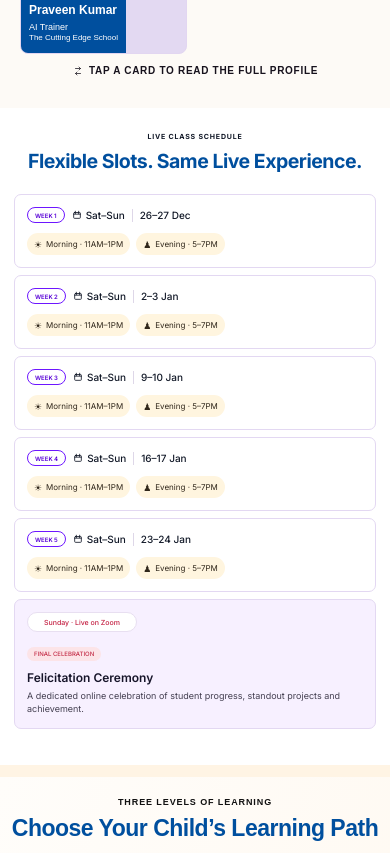
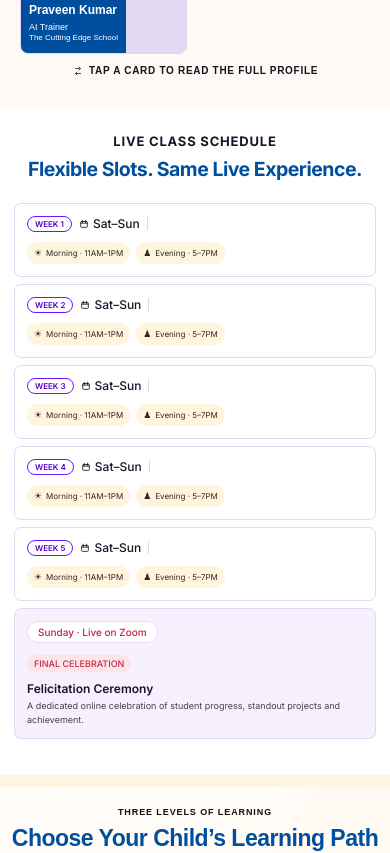
Before and after one commit to developerteam-lang/alkemy-landing-page, a React (Create React App) app: page / in a window 390 px wide. Shown: the part 6720-7573 px from the top of the page. Built offline with nearby package versions, Linux system fonts and the light colour scheme.

Commit message:
Increased font in live class Schedule, Gap in ai tools,enroll page redirection v10

```diff
--- a/src/Hero.jsx
+++ b/src/Hero.jsx
@@ -719,7 +719,7 @@ const Hero = () => {
               </li>
             </ul>
 
-            <a className="winter-hero-cta" href="#enroll">
+            <a className="winter-hero-cta" href="https://www.alkemyedtech.com/enroll">
               Enroll Your Child <span aria-hidden="true">→</span>
             </a>
           </div>
--- a/src/LiveClassSchedule.css
+++ b/src/LiveClassSchedule.css
@@ -22,7 +22,7 @@
   margin: 0 0 7px;
   text-align: center;
   color: #111827;
-  font-size: 7px;
+  font-size: 13px;
   font-weight: 700;
   letter-spacing: 0.8px;
   line-height: 1.4;
@@ -73,7 +73,7 @@
   border: 1px solid #6d16ff;
   border-radius: 20px;
   color: #5700d6;
-  font-size: 6px;
+  font-size: 8px;
   font-weight: 600;
   white-space: nowrap;
 }
@@ -82,7 +82,7 @@
   display: inline-flex;
   align-items: center;
   gap: 4px;
-  font-size: 10px;
+  font-size: 12px;
   font-weight: 500;
   white-space: nowrap;
 }
@@ -127,7 +127,7 @@
   border-radius: 20px;
   background: #fff5df;
   color: #30271b;
-  font-size: 7px;
+  font-size: 10px;
   font-weight: 400;
   white-space: nowrap;
 }
@@ -162,7 +162,7 @@
   border-radius: 20px;
   background: #fce4e8;
   color: #c42d48;
-  font-size: 6px;
+  font-size: 9px;
   font-weight: 500;
   line-height: 1;
 }
@@ -170,7 +170,7 @@
 .celebration-content h2 {
   margin: 10px 0 3px;
   color: #17152a;
-  font-size: 10px;
+  font-size: 12px;
   font-weight: 600;
   line-height: 1.2;
 }
@@ -178,7 +178,7 @@
 .celebration-content p {
   margin: 0;
   color: #454052;
-  font-size: 7px;
+  font-size: 12px;
   font-weight: 400;
   line-height: 1.5;
 }
@@ -196,7 +196,7 @@
   border-radius: 20px;
   background: #ffffff;
   color: #c42143;
-  font-size: 7px;
+  font-size: 10px;
   font-weight: 500;
   white-space: nowrap;
 }
--- a/src/LiveClassSchedule.jsx
+++ b/src/LiveClassSchedule.jsx
@@ -2,11 +2,11 @@ import React from "react";
 import "./LiveClassSchedule.css";
 
 const weeks = [
-  { week: "WEEK 1", dates: "26–27 Dec" },
-  { week: "WEEK 2", dates: "2–3 Jan" },
-  { week: "WEEK 3", dates: "9–10 Jan" },
-  { week: "WEEK 4", dates: "16–17 Jan" },
-  { week: "WEEK 5", dates: "23–24 Jan" },
+  { week: "WEEK 1", dates: "" },
+  { week: "WEEK 2", dates: "" },
+  { week: "WEEK 3", dates: "" },
+  { week: "WEEK 4", dates: "" },
+  { week: "WEEK 5", dates: "" },
 ];
 
 function LiveClassSchedule() {
--- a/src/LiveToolOrbit.css
+++ b/src/LiveToolOrbit.css
@@ -8,7 +8,7 @@
 }
 
 .tool-orbit-stage {
-  width: 100%;
+width: 100%;
   max-width: 1193px;
   height: 464px;
   margin: 0 auto;
@@ -76,7 +76,7 @@
 .tool-orbit-center h1 {
   margin: 0 0 13px;
   color: #39008e;
-  font-size: clamp(25px, 3vw, 34px);
+  font-size: 30px;
   font-weight: 700;
   line-height: 1.15;
   letter-spacing: -1.1px;
@@ -223,6 +223,17 @@
     margin: 0 auto;
   }
 
+  /*
+  @media (min-width: 701px) {
+  .tool-orbit-item[style*="23.9%"] {
+    top: 27.5% !important;
+  }
+
+  .tool-orbit-item[style*="21.7%"] {
+    top: 64.5% !important;
+  }
+}
+*/
   /* Remove desktop absolute coordinates on mobile. */
   .tool-orbit-item {
     position: relative;
--- a/src/LiveToolOrbit.jsx
+++ b/src/LiveToolOrbit.jsx
@@ -2,7 +2,7 @@ import React from "react";
 import "./LiveToolOrbit.css";
 
 const tools = [
-  { name: "Canva", image: "/images/ai-tool-icons/Canva.png", x: 23.9, y: 25.4 },
+  { name: "Canva", image: "/images/ai-tool-icons/Canva.png", x: 24.4, y: 28.4 },
   { name: "Notion", image: "/images/ai-tool-icons/Notion.png", x: 31.0, y: 17.5 },
   { name: "Loom", image: "/images/ai-tool-icons/Loom.png", x: 39.0, y: 12.1 },
   { name: "Google AI Studio", image: "/images/ai-tool-icons/google-ai-studio.png", x: 46.7, y: 10.1 },
@@ -12,11 +12,11 @@ const tools = [
   { name: "Claude Anthropic", image: "/images/ai-tool-icons/claude-anthropic.png", x: 73.5, y: 74.5 },
   { name: "Gemini", image: "/images/ai-tool-icons/Gemini.png", x: 80.2, y: 41.0 },
   { name: "NotebookLM", image: "/images/ai-tool-icons/NotebookLM.png", x: 79.2, y: 62.7 },
-  { name: "Lovable", image: "/images/ai-tool-icons/Lovable.png", x: 21.7, y: 67.8 },
-  { name: "Suno", image: "/images/ai-tool-icons/Suno.png", x: 30.4, y: 80.5 },
-  { name: "Eleven Labs", image: "/images/ai-tool-icons/ElevenLabs.png", x: 38.9, y: 86.2 },
-  { name: "HeyGen", image: "/images/ai-tool-icons/HeyGen.png", x: 48.0, y: 88.0 },
-  { name: "Higgsfield", image: "/images/ai-tool-icons/Higgsfield.png", x: 57.9, y: 86.7 },
+  { name: "Lovable", image: "/images/ai-tool-icons/Lovable.png", x: 22.7, y: 52.5 },
+  { name: "Suno", image: "/images/ai-tool-icons/Suno.png", x: 28.4, y: 70.5 },
+  { name: "Eleven Labs", image: "/images/ai-tool-icons/ElevenLabs.png", x: 37.9, y: 80.2 },
+  { name: "HeyGen", image: "/images/ai-tool-icons/HeyGen.png", x: 48.0, y: 86.0 },
+  { name: "Higgsfield", image: "/images/ai-tool-icons/Higgsfield.png", x: 55.9, y: 84.7 },
   { name: "Google Flow", image: "/images/ai-tool-icons/GoogleFlow.png", x: 65.4, y: 83.0 },
 ];
 
--- a/src/WinnersSection.css
+++ b/src/WinnersSection.css
@@ -2,7 +2,7 @@
 /* Main section */
 .winners-section {
   width: 100%;
-  padding: 8px 24px 8px;
+  padding: 16px 24px 8px;
   background: #ffffff;
   color: #111111;
   font-family: Arial, Helvetica, sans-serif;
@@ -30,7 +30,7 @@
 .winners-section__eyebrow {
   margin: 0 0 11px;
   color: #080808;
-  font-size: 11px;
+  font-size: 12px;
   font-weight: 700;
   line-height: 1.3;
   letter-spacing: 1.6px;
--- a/src/WinnersSection.jsx
+++ b/src/WinnersSection.jsx
@@ -54,7 +54,7 @@ const batches = {
 function WinnerCard({ winner }) {
   return (
     <article className="winner-card">
-      <div className="winner-card__badge">{winner.label}</div>
+      {/* <div className="winner-card__badge">{winner.label}</div> */}
 
       <a
         className="winner-card__video"
@@ -79,7 +79,7 @@ function WinnerCard({ winner }) {
 
       <div className="winner-card__details">
         <h3>{winner.name}</h3>
-        <p>{winner.className}</p>
+        {/* <p>{winner.className}</p> */}
       </div>
     </article>
   );
```
